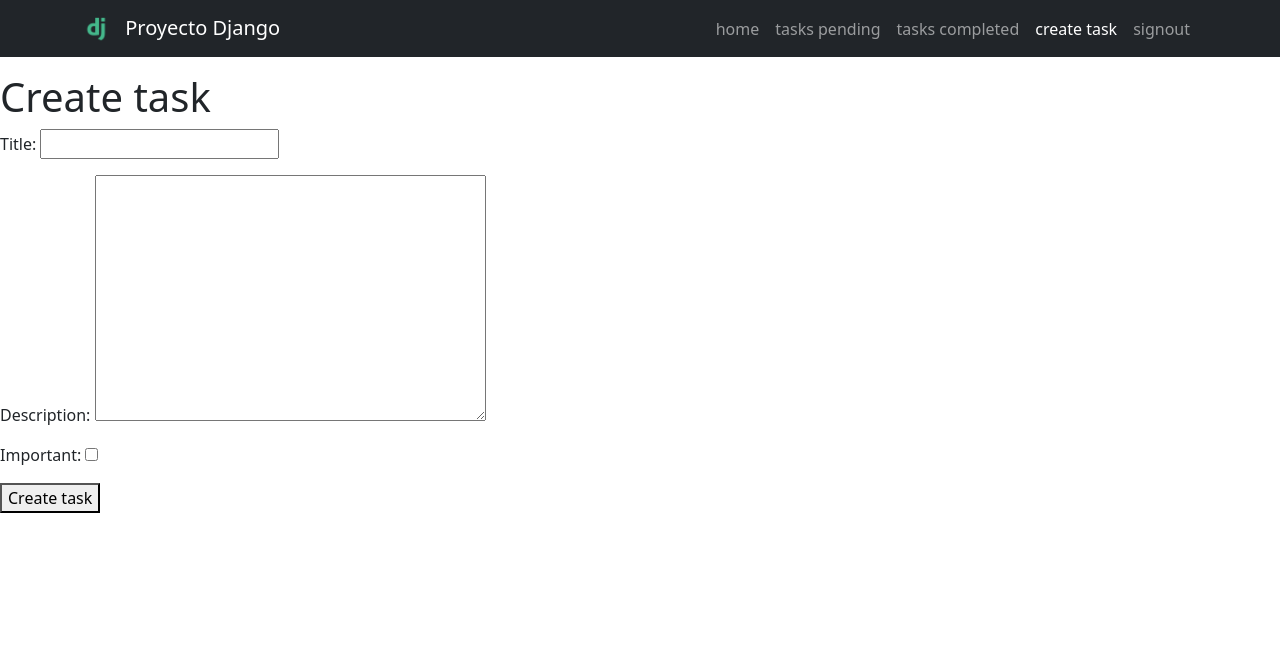
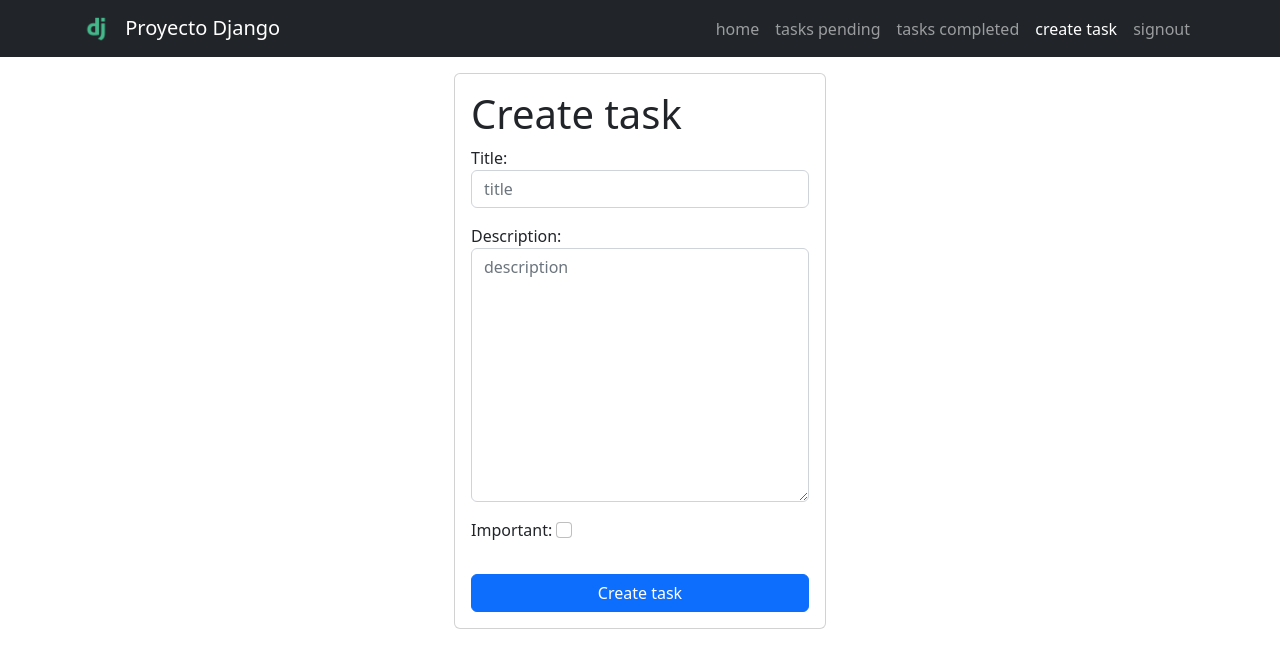
Before and after one commit to Stiven1707/DJANGO-CRUD-AUTH, a Django app: page /tasks/create in a window 1280 px wide. Shown: the top 668 px of the page. Run offline with Django 4.2, Linux system fonts and the light colour scheme; the visitor is signed in with stand-in values (Sample User, id 1).

Commit message:
forms create update estilos

```diff
--- a/tasks/forms.py
+++ b/tasks/forms.py
@@ -1,7 +1,13 @@
-from django.forms import ModelForm
+from django import forms
 from .models import Task
 
-class TaskForm(ModelForm):
+
+class TaskForm(forms.ModelForm):
     class Meta:
         model = Task
         fields = ['title', 'description', 'important']
+        widgets = {
+            'title': forms.TextInput(attrs={'class': 'form-control', 'placeholder': 'title'}),
+            'description': forms.Textarea(attrs={'class': 'form-control', 'placeholder': 'description'}),
+            'important': forms.CheckboxInput(attrs={'class': 'form-check-input', 'placeholder': 'important'}),
+        }
--- a/tasks/templates/layouts/base.html
+++ b/tasks/templates/layouts/base.html
@@ -20,7 +20,7 @@
     <nav class="navbar navbar-expand-lg navbar-dark bg-dark mb-3">
       <div class="container">
         <!-- Logo -->
-        <a class="navbar-brand" href="#">
+        <a class="navbar-brand" href="/">
           <img src="{% static 'img/django_icon.png' %}" alt="Logo" width="30" height="30" class="d-inline-block align-text-top me-2">
           Proyecto Django
         </a>
--- a/tasks/templates/tasks/create_task.html
+++ b/tasks/templates/tasks/create_task.html
@@ -2,8 +2,10 @@
 {% block titulo %} Create task {% endblock %}
 
 {% block contenido %}
+    <main class="container">
+        <div class="col-md-4 offset-md-4">
+            <form  method="POST" class="card card-body ">
                 <h1>Create task</h1>
-    <form  method="POST">
                 {% csrf_token %}
                 {% if error %}
                 <p class="alert alert-danger">
@@ -12,6 +14,8 @@
                 {% endif %}
 
                 {{form.as_p}}
-        <button type="submit">Create task</button>
+                <button type="submit" class="btn btn-primary mt-3">Create task</button>
             </form>
+        </div>
+    </main>
 {% endblock %}
```
Also changed, not shown: tasks/templates/tasks/task_detail.html (+6 -5 lines). Lines whose indentation alone changed are shown as unchanged.
